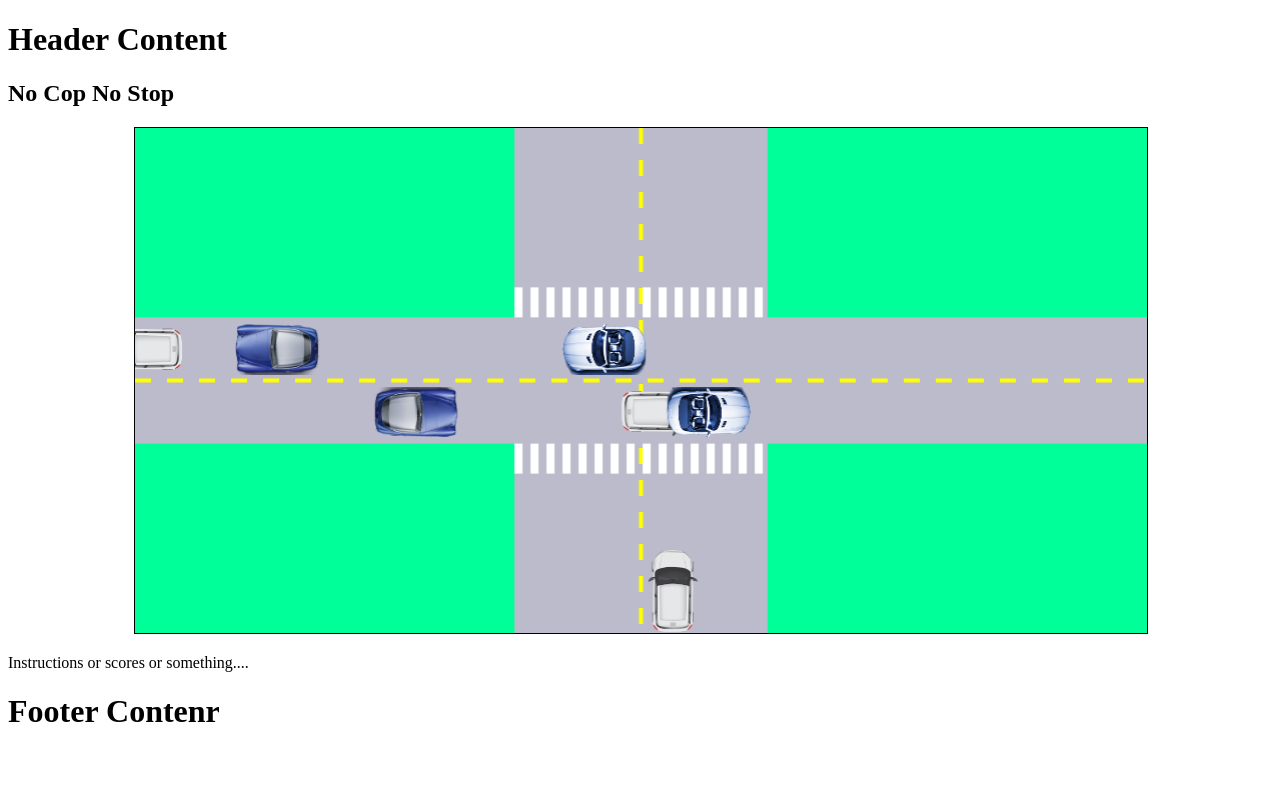
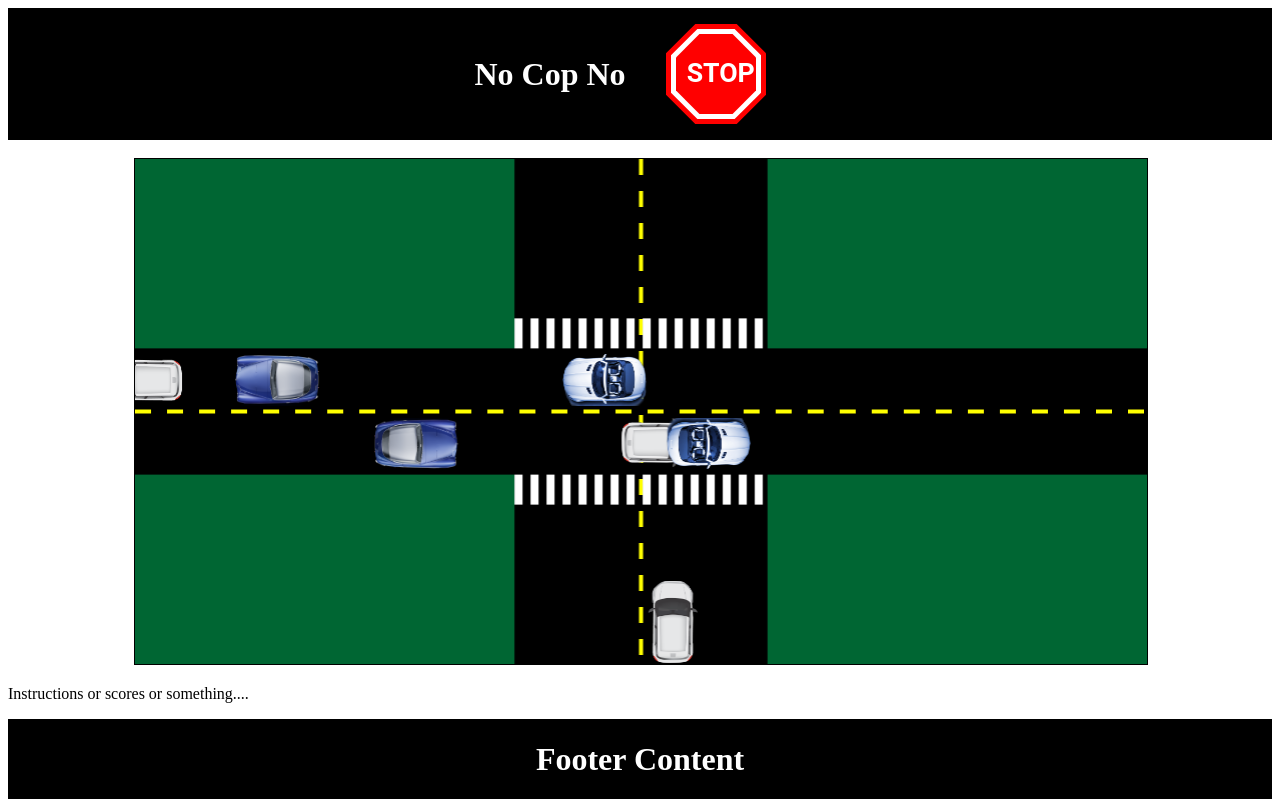
Before and after one commit to steezy2/WebGame, a plain HTML site: page index.html in a window 1280 px wide. Drawn offline with Linux system fonts and the light colour scheme.

Commit message:
Changed the theme a littleand added the stop sign to the header.

```diff
--- a/index.html
+++ b/index.html
@@ -11,11 +11,26 @@
 	</head>
 	<body>
 		<header>
-			<h1>Header Content</h1>
+			<h1>No Cop No </h1>
+			<figure class="stop-sign animated rubberBand">
+  <div>
+    <div>
+      <div>
+        <div>
+          <div>
+            <div>
+              <span>STOP</span>
+            </div>
+          </div>
+        </div>
+      </div>
+    </div>
+  </div>
+</figure>
+
 		</header>
-
+		<br>
 		<section id="game-section">
-      <h1>No Cop No Stop</h1>
       <div id="candiv">
         <canvas id="myCanvas"></canvas>
       </div>
@@ -23,7 +38,7 @@
 		</section>
 
 		<footer>
-			<h1>Footer Contenr</h1>
+			<h1>Footer Content</h1>
 		</footer>
 
 		<!-- Image loads for use in JS-->
--- a/nocopnostop.css
+++ b/nocopnostop.css
@@ -1,3 +1,90 @@
+
+
+.stop-sign,
+.stop-sign * {
+  box-sizing: border-box;
+  -moz-box-sizing: border-box;
+  -webkit-box-sizing: border-box;
+  text-rendering: optimizeLegibility;
+  -webkit-font-smoothing: antialiased;
+  -moz-osx-font-smoothing: grayscale;
+  font-kerning: auto;
+  -webkit-user-select: none;
+  -moz-user-select: none;
+  -ms-user-select: none;
+  -o-user-select: none;
+  user-select: none;
+  cursor: default;
+}
+.stop-sign div {
+  position: relative;
+  overflow: hidden;
+  margin: 0 auto;
+  width: 100px;
+  height: 100px;
+  text-align: auto;
+  color: white;
+  font-weight: 640;
+  font-family: 'Roboto', 'Open Sans Condensed', 'Open Sans', 'Source Sans Pro', Roboto, 'HelveticaNeue-Light', 'Helvetica Neue Light', 'Helvetica Neue', 'Myriad Pro', 'Segoe UI', Myriad, Helvetica, 'Lucida Grande', 'DejaVu Sans Condensed', 'Liberation Sans', 'Nimbus Sans L', Tahoma, Geneva, Arial, sans-serif;
+}
+
+.stop-sign div span {
+  position:absolute;
+  font-size:20pt;
+  top: 25px; right: 10px; left: 10px;
+
+  -webkit-transform: rotate(135deg);
+  -moz-transform: rotate(135deg);
+  transform: rotate(135deg);
+}
+
+/* Background */
+.stop-sign div,
+.stop-sign div > div > div,
+.stop-sign div > div > div > div > div {
+  background: transparent;
+}
+.stop-sign div > div,
+.stop-sign div > div > div > div > div > div {
+  background: red;
+}
+.stop-sign div > div > div > div {
+  background: white;
+}
+/* Rotation and Sizing */
+.stop-sign div > div,
+.stop-sign div > div > div > div,
+.stop-sign div > div > div > div > div > div {
+  -webkit-transform: rotate(45deg);
+  -moz-transform: rotate(45deg);
+  transform: rotate(45deg);
+  top: 0;
+}
+
+.stop-sign div > div > div {
+  width: 90px;
+  height: 90px;
+  top: 5px;
+}
+.stop-sign div > div > div > div > div {
+  width: 80px;
+  height: 80px;
+  top: 5px;
+}
+/*  */
+#game-section {
+  align-items: center;
+  justify-content: center;
+}
+header, footer{
+  background-color: black;
+  color: white;
+  display: flex;
+  align-items: center;
+  justify-content: center;
+}
+
+
 /* TODO
  *
  * Align all center
--- a/nocopnostop.js
+++ b/nocopnostop.js
@@ -64,11 +64,11 @@ function moveAndDraw() {
  */
 function drawBackground() {
 	// ***BG Grass***
-	ctx.fillStyle = "#00FF99";
+	ctx.fillStyle = "#006633";
 	ctx.fillRect(0, 0, canvasW, canvasH);
 
 	// ***Pavement***
-	ctx.fillStyle = "#BBBBCC";
+	ctx.fillStyle = "#000000";
 	// vertical
 	var rStart = (canvasW / 2) - (canvasW / 8);
 	var rW = canvasW / 4;
```
